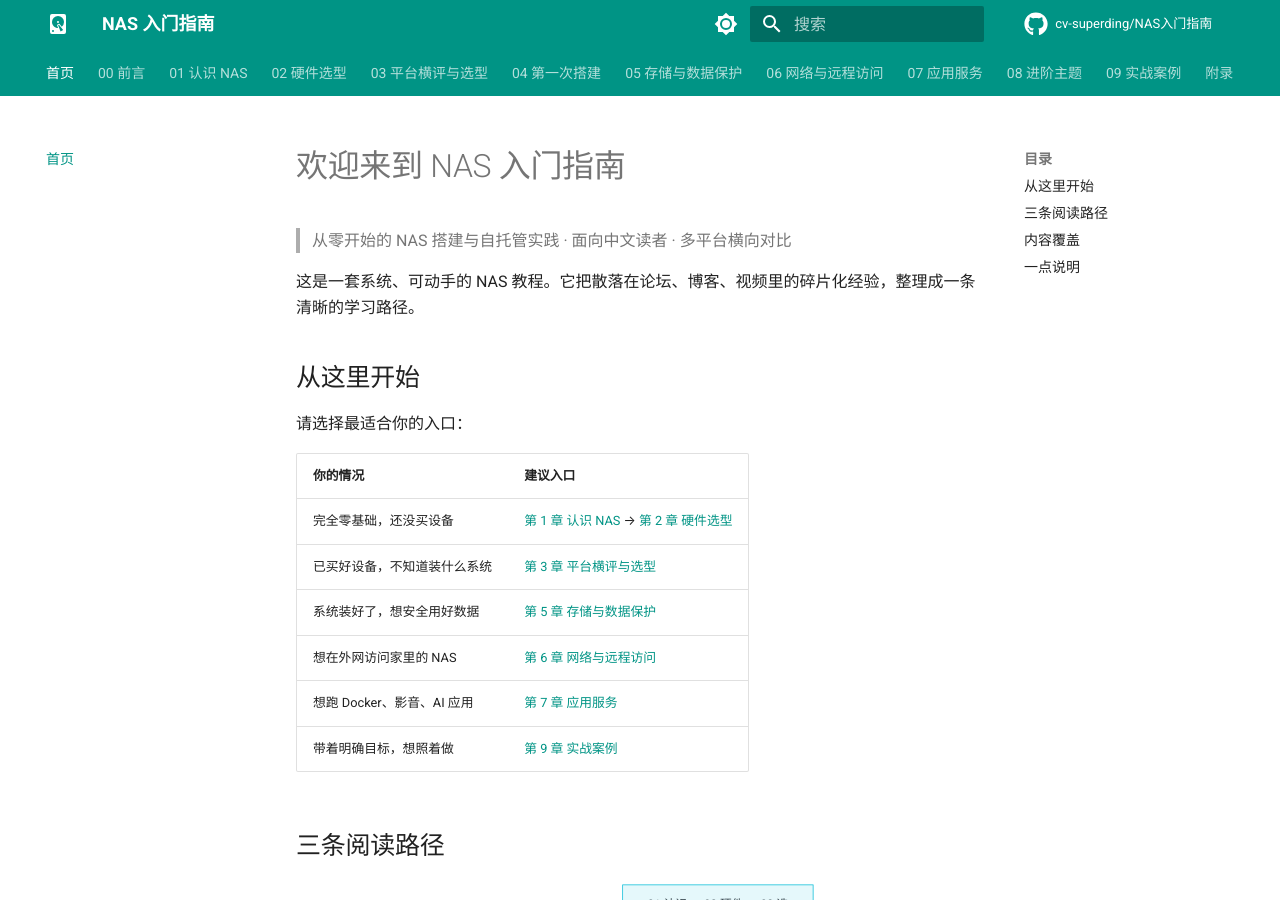
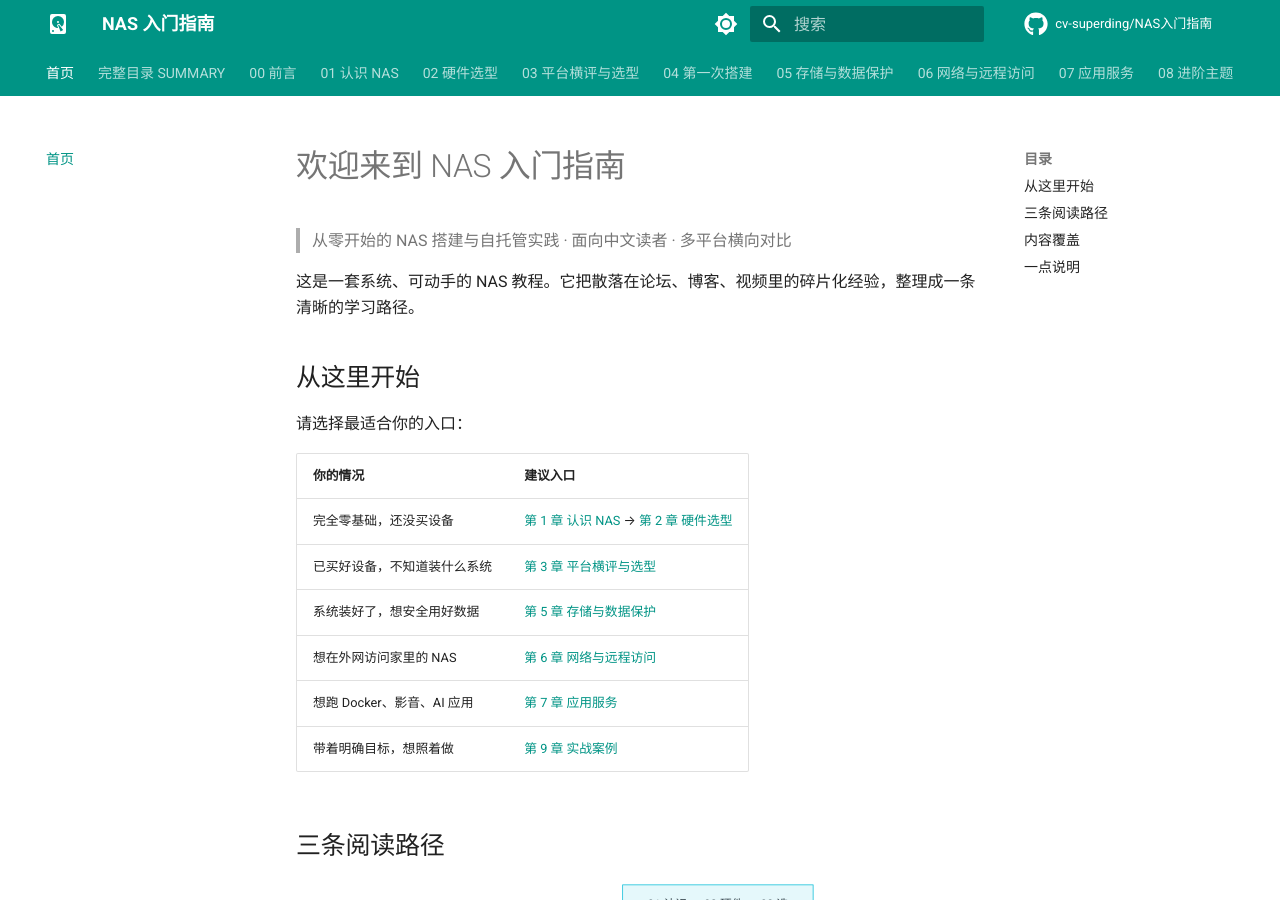
Before and after one commit to cv-superding/nas-guide, an MkDocs documentation site: the page built from docs/index.md, in a window 1280 px wide and 900 px high. Built offline with MkDocs 1.6.1 and Material for MkDocs 9.7.7, drawn with Linux system fonts in a browser that asks for light colours; comment, search, counter and statistics services are not loaded.

Commit message:
fix: 修正文档构建配置(语言/图标/链接校验/导航)

```diff
--- a/mkdocs.yml
+++ b/mkdocs.yml
@@ -80,6 +80,7 @@ extra:
 
 nav:
   - 首页: index.md
+  - 完整目录 SUMMARY: SUMMARY.md
   - 00 前言:
       - 概览: 00-前言/README.md
       - 如何使用本指南: 00-前言/如何使用本指南.md
```
